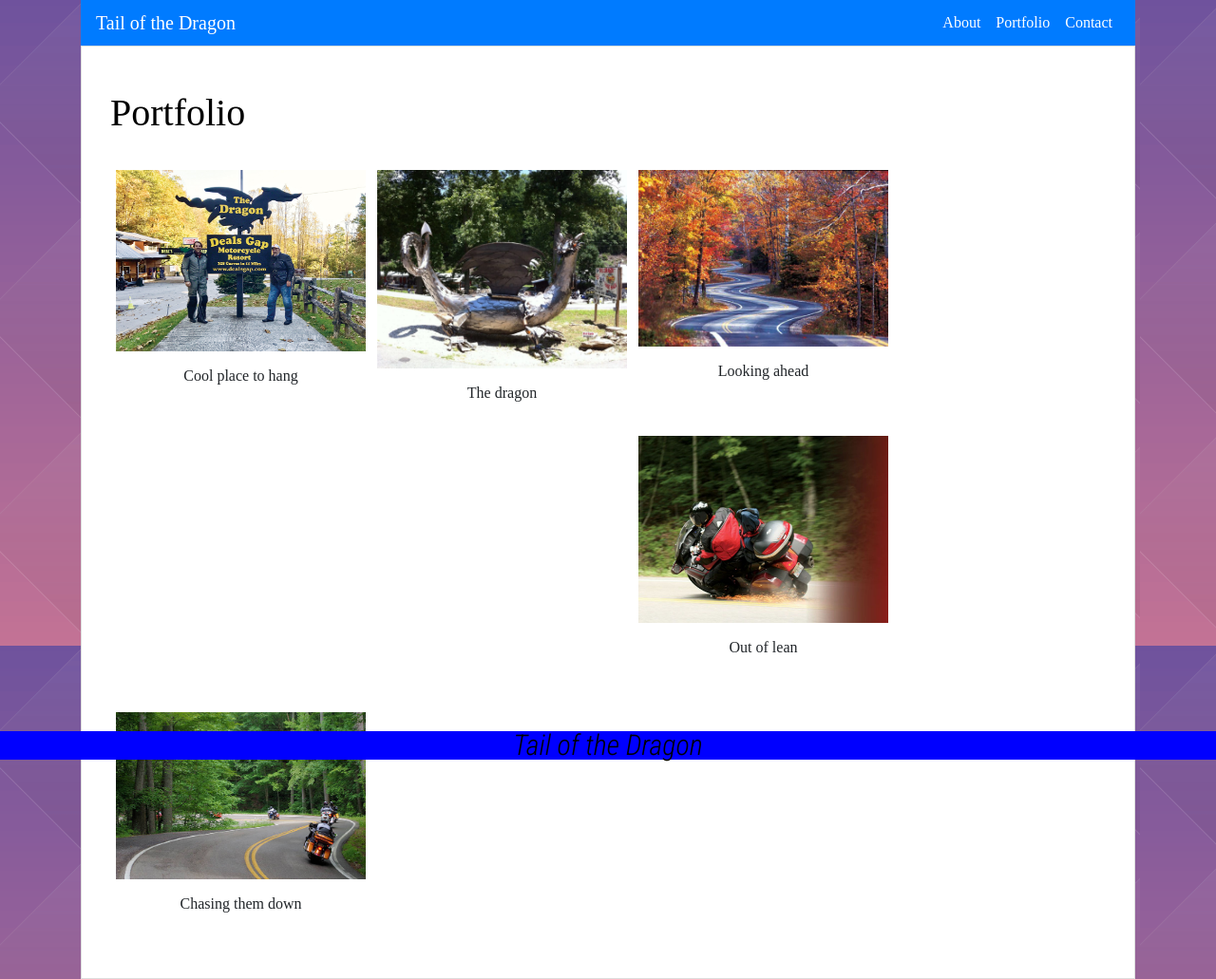
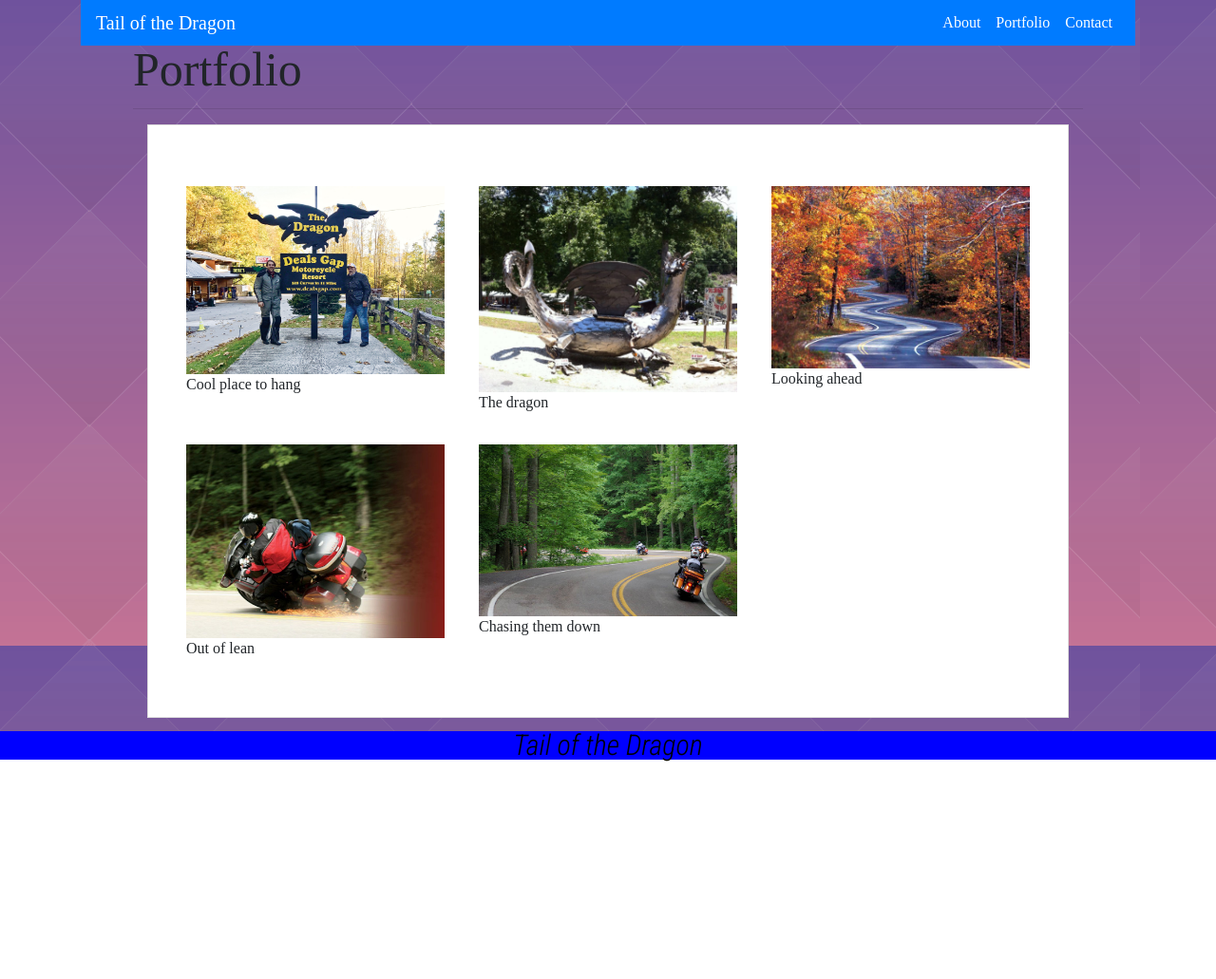
Before and after one commit to rich30041/Bootstrap-Homework-Responsive-Portfolio, a plain HTML site: page portfolio.html in a window 1280 px wide. Shown: the top 1031 px of the page at 95% size. After the commit the page ends 800 px from the top, so only its background shows below. Drawn offline with nearby package versions, Linux system fonts and the light colour scheme.

Commit message:
redid portfolio one more time

```diff
--- a/assets/css/style.css
+++ b/assets/css/style.css
@@ -15,7 +15,9 @@ p {
     float: left;
     width: 100%;
     padding: 30px;
-    margin: 0 0 40px;
+   /* margin: 0 0 40px; */
+    margin: auto
+    max-width: 1000px;
     background: #ffffff;
     border: 1px solid #ddd;
   }
@@ -43,25 +45,43 @@ p {
   }
 
   /* Portfolio css */
-  div.gallery {
-    position: relative;
-    float: left;
-    width: 275px;
-    margin: 20px 0 25px;
-    padding: 0 6px;
-    overflow: auto;
-    }
+/* Center website */
+.main {
+  max-width: 1000px;
+  margin: auto;
+}
 
-  div.gallery img {
-    width: 100%;
-    height: auto;
-    border: 0 none;
-  }
+h1 {
+  font-size: 50px;
+  word-break: break-all;
+}
+  /* Create three equal columns that floats next to each other */
 
-  div.desc {
-    padding: 15px;
-    text-align: center;
-  }
+
+.row {
+    margin: 8px -16px;
+}
+
+.row,
+.row > .column {
+  padding: 8px;
+}
+.column {
+  float: left;
+  width: 25%;
+}
+
+/* Clear floats after rows */
+.row:after {
+  content: "";
+  display: table;
+  clear: both;
+}
+
+.content {
+  background-color: white;
+  padding: 10px;
+}
 
   /* contact */
   #contact-form ul {
@@ -114,21 +134,30 @@ p {
   background-color: blue;
   }
 
+/* Responsive layout  */
+@media screen and (max-width: 640px) {
+  .column { width: 100%}
+}
 
-  /* Media css */
+@media screen and (max-width: 768px) and (min-width: 639px) {
+  .column { width: 100%}
+  .container {
+    width: 700px;
+    max-width: 700px;
+    margin: 10 auto;
+    clear: both;
+}
+}
+
 @media screen and (max-width: 994px) and (min-width: 769px) {
+    .column { width: 50%}
     .container {
       width: 1200px;
-      margin: 0 auto;
+      margin: 10 auto;
       clear: both;
   }
+}
 
-@media screen and (max-width: 768px) and (min-width: 639px) {
-    .container {
-      width: 700px;
-      max-width: 700px;
-      margin: 0 auto;
-      clear: both;
-  }
-
-@media screen and (max-width: 640px) {}
+@media screen and (min-width: 1000px) {
+  .column { width: 33.3333333%}
+}
--- a/portfolio.html
+++ b/portfolio.html
@@ -31,44 +31,55 @@
                   </li>
                 </ul>
            </div>
-
        </nav>
     </div>
-    <div id="portfolio-container" class="container">
-      <section class="container all-section">
+    <div class="main">
+
           <!-- Header for Portfolio -->
-            <div class="page-header">
     <h1>Portfolio</h1>
+    <hr>
+        <!-- Add the pictures-->
+    <div class="container">
+    <div class="container all-section">
+    <div class="row">
+      <div class="column">
+        <div class="content">
+          <img src="assets/images/dragon_4.jpg" alt="Cool place to hang" style="width:100%" >
+          <h3>Cool place to hang</h3>
+        </div>
       </div>
 
-      <div class="gallery">
-          <img src="assets/images/dragon_4.jpg" alt="Dragon sign" >
-        <div class="desc">Cool place to hang</div>
+      <div class="column">
+        <div class="content">
+          <img src="assets/images/dragon_3.jpg" alt="The Dragon" style="width:100%">
+          <h3>The dragon</h3>
+        </div>
       </div>
 
-      <div class="gallery">
-          <img src="assets/images/dragon_3.jpg" alt="Jack Steering" >
-        <div class="desc">The dragon</div>
+      <div class="column">
+        <div class="content">
+          <img src="assets/images/dragon_1.jpg" alt="Looking ahead" style="width:100%">
+          <h3>Looking ahead</h3>
+        </div>
       </div>
 
-        <div class="gallery">
-            <img src="assets/images/dragon_1.jpg" alt="Jack Steering" >
-          <div class="desc">Looking ahead</div>
+      <div class="column">
+        <div class="content">
+            <img src="assets/images/dragon_6.jpg" alt="Out of lean" style="width:100%">
+          <h3>Out of lean</h3>
+        </div>
       </div>
 
-        <div class="gallery">
-            <img src="assets/images/dragon_6.jpg" alt="Jack Steering">
-          <div class="desc">Out of lean</div>
+      <div class="column">
+        <div class="content">
+          <img src="assets/images/dragon_2.jpg" alt="Chasing them down" style="width:100%">
+          <h3>Chasing them down</h3>
         </div>
-
-        <div class="gallery">
-            <img src="assets/images/dragon_2.jpg" alt="Jack Steering" >
-          <div class="desc">Chasing them down</div>
       </div>
-
-      </section>
      </div>
-
+    </div>
+  </div>
+     <!-- floating footer-->
     <footer class="footer">
       <p>Tail of the Dragon</p>
     </footer>
```
Also changed, not shown: contact.html (+1 -0 lines), index.html (+1 -1 lines), 1 other file. Lines whose indentation alone changed are shown as unchanged.
